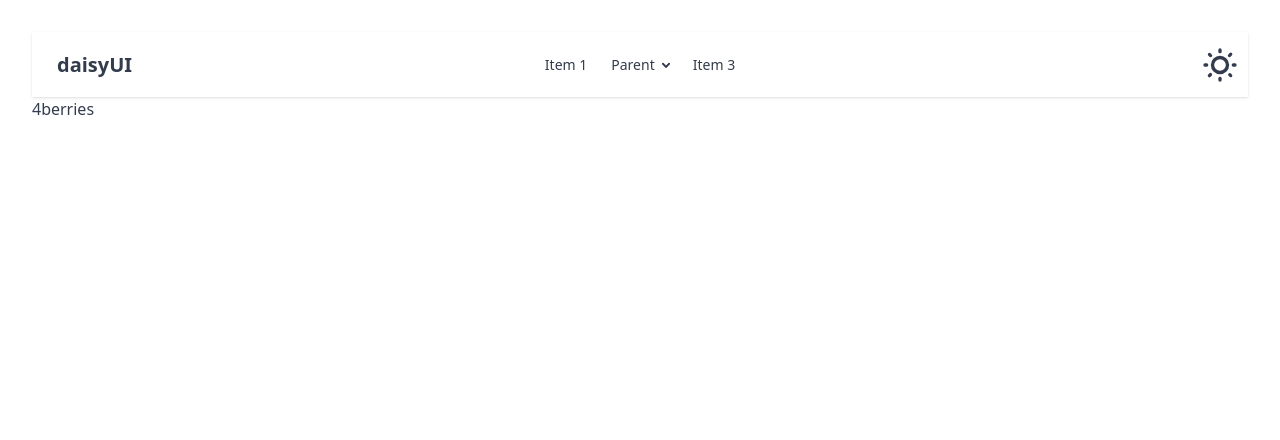
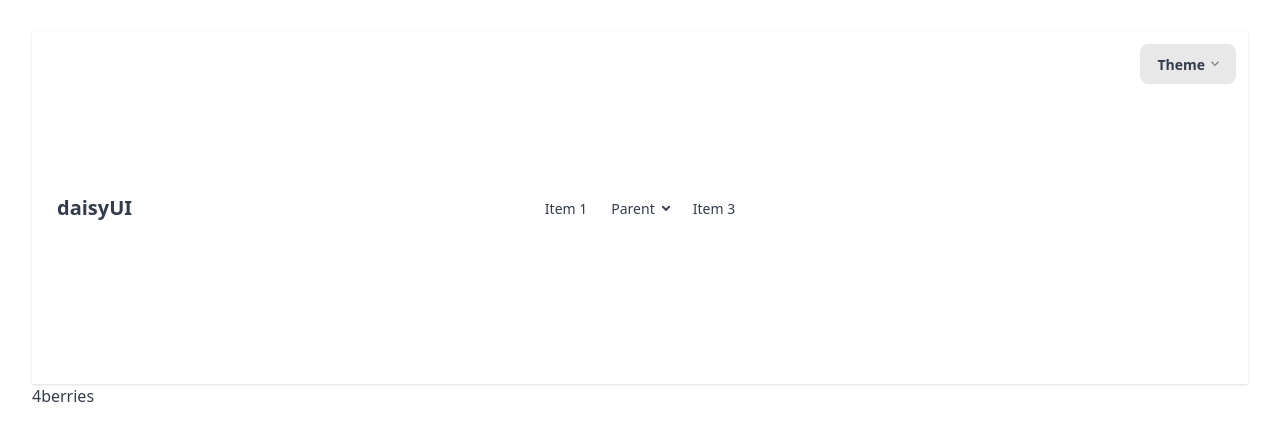
Before and after one commit to 4berries/4berries, a React (Vite) app: page / in a window 1280 px wide. Shown: the top 440 px of the page. Built offline with nearby package versions, Linux system fonts and the light colour scheme.

Commit message:
test new theme cont

```diff
--- a/src/App.jsx
+++ b/src/App.jsx
@@ -39,28 +39,61 @@
     </ul>
   </div>
   <div className="navbar-end">
-    <label className="swap swap-rotate">
-  {/* this hidden checkbox controls the state */}
-  <input type="checkbox" className="theme-controller" value="night" />
-
-  {/* sun icon */}
-  <svg
-    className="swap-off h-10 w-10 fill-current"
-    xmlns="http://www.w3.org/2000/svg"
-    viewBox="0 0 24 24">
-    <path
-      d="M5.64,17l-.71.71a1,1,0,0,0,0,1.41,1,1,0,0,0,1.41,0l.71-.71A1,1,0,0,0,5.64,17ZM5,12a1,1,0,0,0-1-1H3a1,1,0,0,0,0,2H4A1,1,0,0,0,5,12Zm7-7a1,1,0,0,0,1-1V3a1,1,0,0,0-2,0V4A1,1,0,0,0,12,5ZM5.64,7.05a1,1,0,0,0,.7.29,1,1,0,0,0,.71-.29,1,1,0,0,0,0-1.41l-.71-.71A1,1,0,0,0,4.93,6.34Zm12,.29a1,1,0,0,0,.7-.29l.71-.71a1,1,0,1,0-1.41-1.41L17,5.64a1,1,0,0,0,0,1.41A1,1,0,0,0,17.66,7.34ZM21,11H20a1,1,0,0,0,0,2h1a1,1,0,0,0,0-2Zm-9,8a1,1,0,0,0-1,1v1a1,1,0,0,0,2,0V20A1,1,0,0,0,12,19ZM18.36,17A1,1,0,0,0,17,18.36l.71.71a1,1,0,0,0,1.41,0,1,1,0,0,0,0-1.41ZM12,6.5A5.5,5.5,0,1,0,17.5,12,5.51,5.51,0,0,0,12,6.5Zm0,9A3.5,3.5,0,1,1,15.5,12,3.5,3.5,0,0,1,12,15.5Z" />
-  </svg>
-
-  {/* moon icon */}
-  <svg
-    className="swap-on h-10 w-10 fill-current"
-    xmlns="http://www.w3.org/2000/svg"
-    viewBox="0 0 24 24">
-    <path
-      d="M21.64,13a1,1,0,0,0-1.05-.14,8.05,8.05,0,0,1-3.37.73A8.15,8.15,0,0,1,9.08,5.49a8.59,8.59,0,0,1,.25-2A1,1,0,0,0,8,2.36,10.14,10.14,0,1,0,22,14.05,1,1,0,0,0,21.64,13Zm-9.5,6.69A8.14,8.14,0,0,1,7.08,5.22v.27A10.15,10.15,0,0,0,17.22,15.63a9.79,9.79,0,0,0,2.1-.22A8.11,8.11,0,0,1,12.14,19.73Z" />
-  </svg>
-</label>
+<div className="dropdown mb-72">
+  <div tabIndex={0} role="button" className="btn m-1">
+    Theme
+    <svg
+      width="12px"
+      height="12px"
+      className="inline-block h-2 w-2 fill-current opacity-60"
+      xmlns="http://www.w3.org/2000/svg"
+      viewBox="0 0 2048 2048">
+      <path d="M1799 349l242 241-1017 1017L7 590l242-241 775 775 775-775z"></path>
+    </svg>
+  </div>
+  <ul tabIndex={-1} className="dropdown-content bg-base-300 rounded-box z-1 w-52 p-2 shadow-2xl">
+    <li>
+      <input
+        type="radio"
+        name="theme-dropdown"
+        className="theme-controller w-full btn btn-sm btn-block btn-ghost justify-start"
+        aria-label="Default"
+        value="default" />
+    </li>
+    <li>
+      <input
+        type="radio"
+        name="theme-dropdown"
+        className="theme-controller w-full btn btn-sm btn-block btn-ghost justify-start"
+        aria-label="Retro"
+        value="retro" />
+    </li>
+    <li>
+      <input
+        type="radio"
+        name="theme-dropdown"
+        className="theme-controller w-full btn btn-sm btn-block btn-ghost justify-start"
+        aria-label="Cyberpunk"
+        value="cyberpunk" />
+    </li>
+    <li>
+      <input
+        type="radio"
+        name="theme-dropdown"
+        className="theme-controller w-full btn btn-sm btn-block btn-ghost justify-start"
+        aria-label="Valentine"
+        value="valentine" />
+    </li>
+    <li>
+      <input
+        type="radio"
+        name="theme-dropdown"
+        className="theme-controller w-full btn btn-sm btn-block btn-ghost justify-start"
+        aria-label="Aqua"
+        value="aqua" />
+    </li>
+  </ul>
+</div>
   </div>
 </div>
 <h1>4berries</h1>
```
